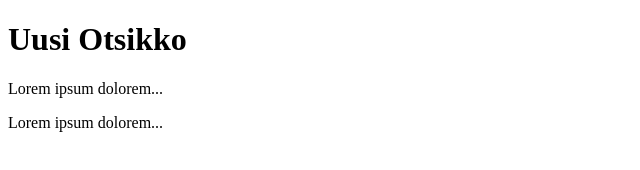
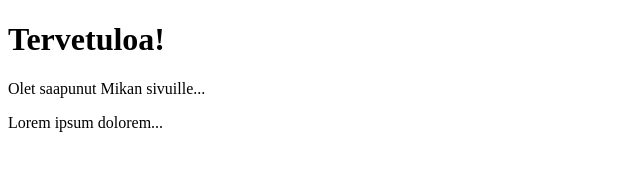
Before and after one commit to mjstenbe/mikandemosivu, a plain HTML site: page index.html in a window 1280 px wide. Shown: the whole page, without its empty margins (0-640 px from the left). Drawn offline with Linux system fonts and the light colour scheme.

Commit message:
päivitetty tekstejä

```diff
--- a/index.html
+++ b/index.html
@@ -5,8 +5,8 @@
 </head>
 
 <body>
-    <h1>Uusi Otsikko</h1>
-    <p>Lorem ipsum dolorem...</p>
+    <h1>Tervetuloa!</h1>
+    <p>Olet saapunut Mikan sivuille...</p>
     <p>Lorem ipsum dolorem... </p>
 </body>
 
```
